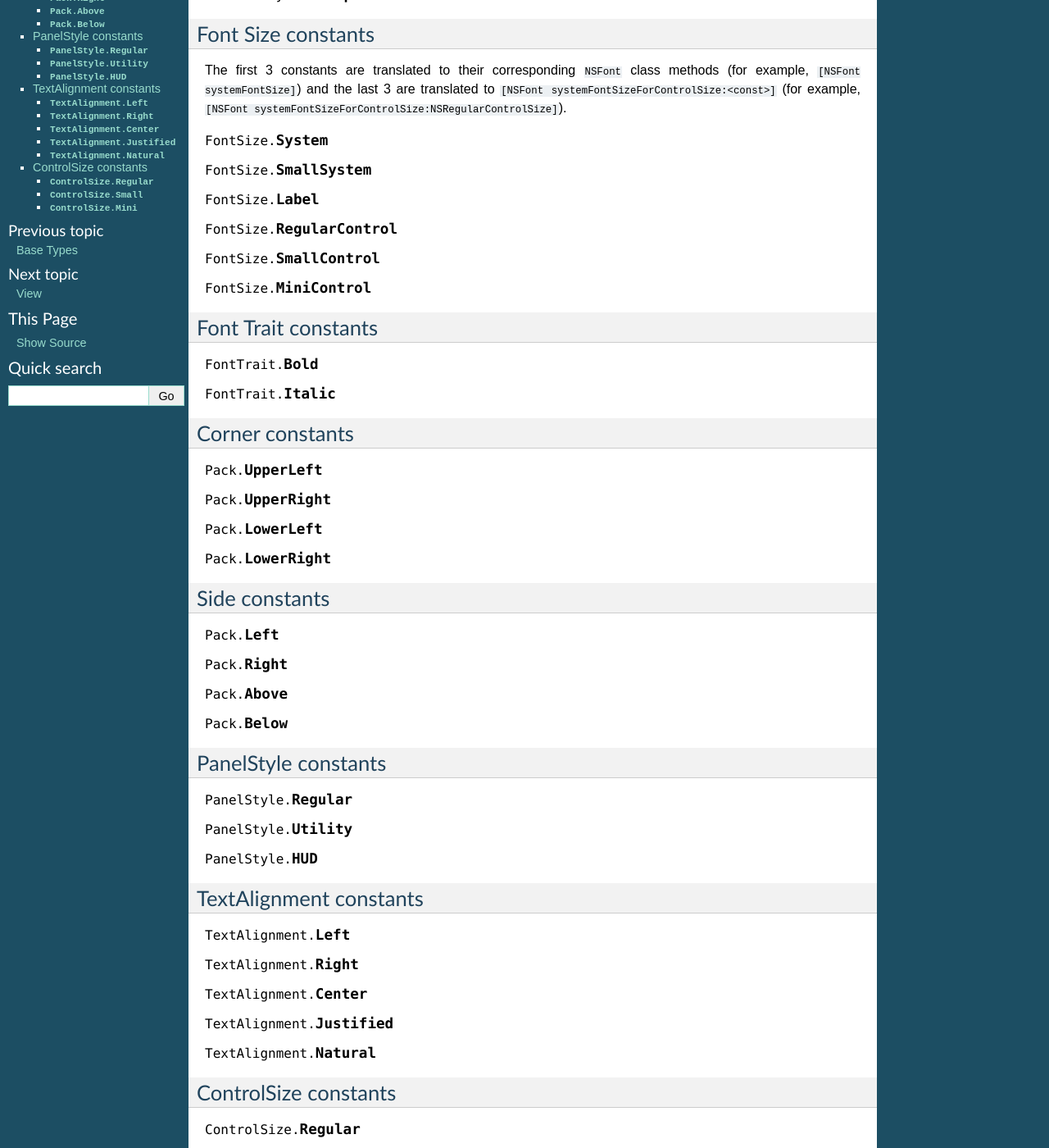
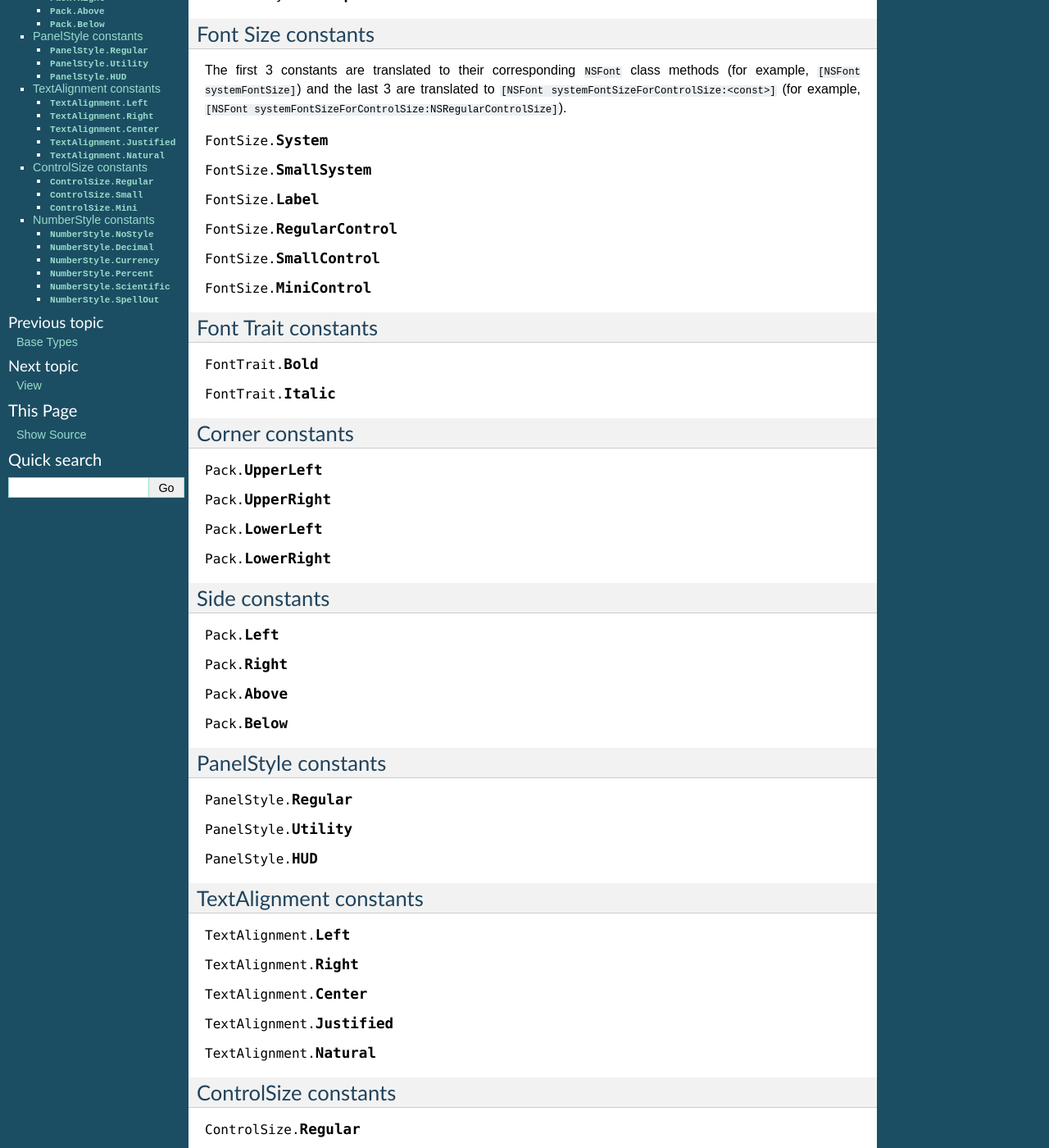
Before and after one commit to hsoft/xibless, a Sphinx documentation site: the page built from docs/api/const.rst, in a window 1280 px wide and 1400 px high, scrolled down 518 px. Shown: the whole window at 82% size. Built offline with Sphinx 7.4.7, drawn with Linux system fonts in a browser that asks for light colours; some of the changed text lies outside the part shown.

Commit message:
Added NumberFormatter as well as Control.formatter.

```diff
--- a/docs/api/const.rst
+++ b/docs/api/const.rst
@@ -93,3 +93,15 @@
 .. data:: ControlSize.Regular
 .. data:: ControlSize.Small
 .. data:: ControlSize.Mini
+
+.. _number-style-consts:
+
+NumberStyle constants
+---------------------
+
+.. data:: NumberStyle.NoStyle
+.. data:: NumberStyle.Decimal
+.. data:: NumberStyle.Currency
+.. data:: NumberStyle.Percent
+.. data:: NumberStyle.Scientific
+.. data:: NumberStyle.SpellOut
--- a/docs/api/control.rst
+++ b/docs/api/control.rst
@@ -23,3 +23,7 @@
 
         :class:`Action`. The action that is performed on click. Equivalent to ``[self setTarget:]``
         and ``[self setAction:]``.
+
+    .. attribute:: formatter
+
+        :doc:`formatter`. The formatter for this control.
--- a/docs/api/index.rst
+++ b/docs/api/index.rst
@@ -23,6 +23,7 @@
    view
    layout
    control
+   formatter
    window
    menu
    button
```
Also changed, not shown: docs/api/formatter.rst (added, +14 -0 lines), 3 other files.
